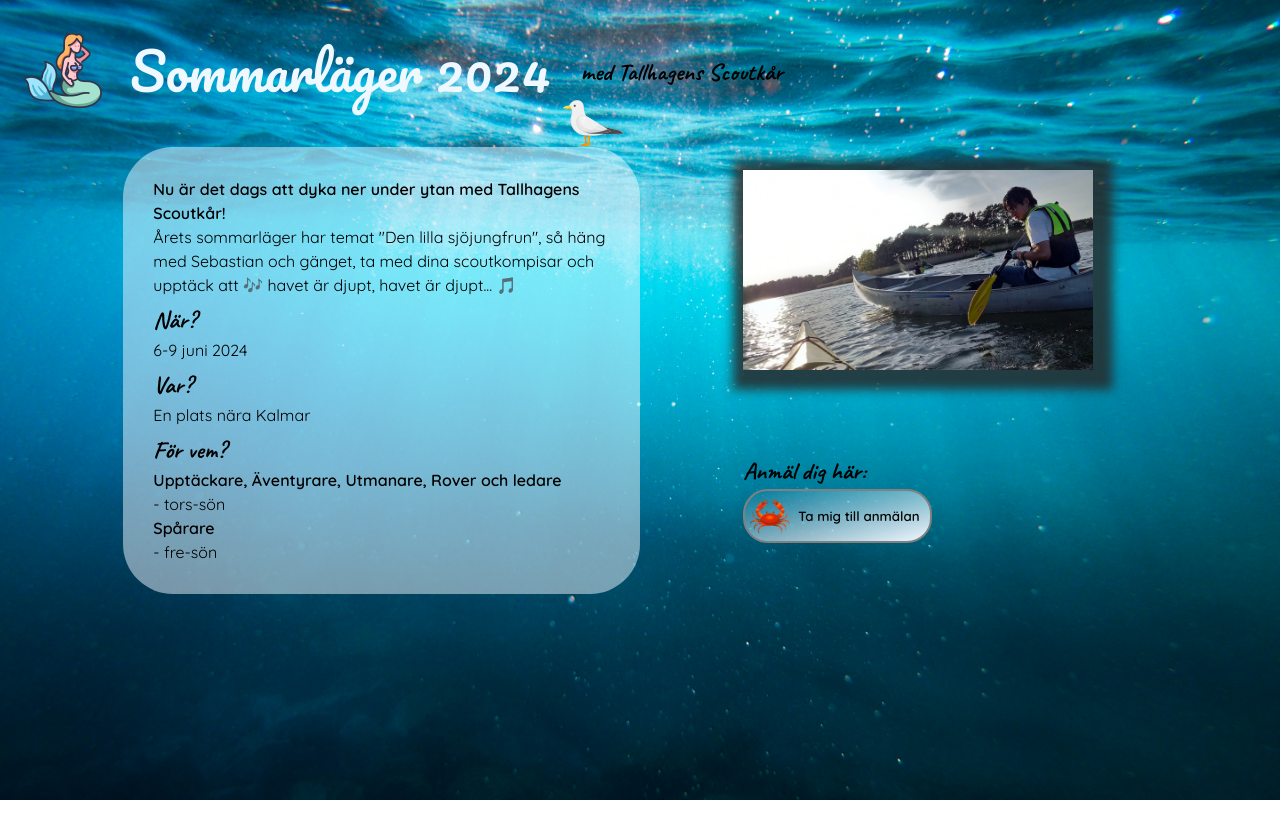
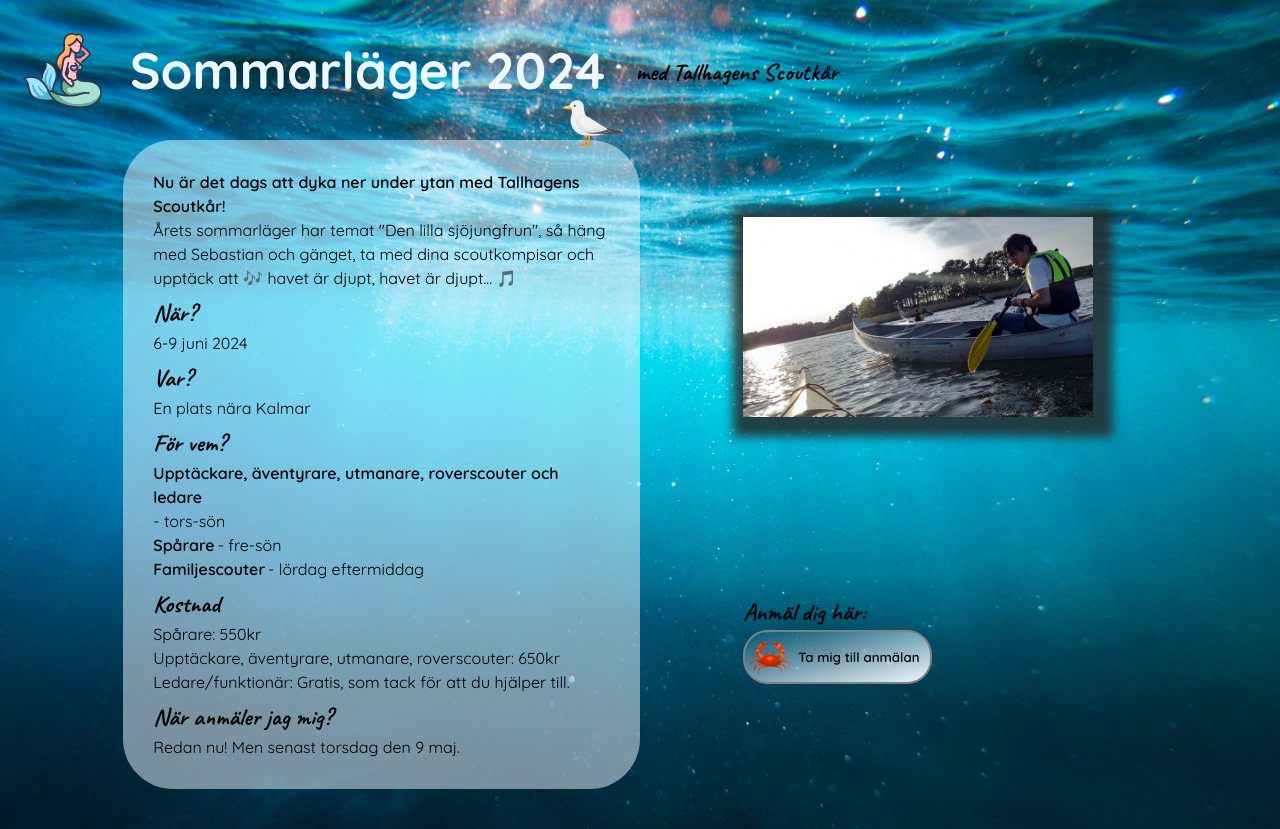
Before and after one commit to Tejpex/tallhagen, a React (Vite) app: page / in a window 1280 px wide. Before the commit the page ends 800 px from the top, so only its background shows below. Built offline with nearby package versions, Linux system fonts and the light colour scheme; a web font is replaced by a local one.

Commit message:
Added more information

```diff
--- a/src/App.css
+++ b/src/App.css
@@ -13,7 +13,7 @@ body {
 
 h1 {
   color: #f0f8ff;
-  font-family: "Pacifico", cursive;
+  font-family: "Quicksand", sans-serif;
   font-size: 2.5em;
   margin: 0 5px 0 0;
 }
@@ -34,6 +34,11 @@ a {
 
 .bold {
   font-weight: 600;
+}
+
+.same-row {
+  display: flex;
+  gap: 3px;
 }
 
 .nav-bar {
@@ -134,6 +139,10 @@ a {
   font-style: normal;
 }
 
+.pacifico {
+  font-family: "Pacifico", cursive;
+}
+
 @media (min-width: 667px) and (max-width: 1024px) {
   h1 {
     font-size: 3.2em;
--- a/src/components/Info.jsx
+++ b/src/components/Info.jsx
@@ -7,7 +7,9 @@ export const Info = () => {
         Nu är det dags att dyka ner under ytan med Tallhagens Scoutkår!
       </p>
       <p>
-        Årets sommarläger har temat &quot;Den lilla sjöjungfrun&quot;, så häng med Sebastian och gänget, ta med dina scoutkompisar och upptäck att 🎶 havet är djupt, havet är djupt... 🎵
+        Årets sommarläger har temat &quot;Den lilla sjöjungfrun&quot;, så häng
+        med Sebastian och gänget, ta med dina scoutkompisar och upptäck att 🎶
+        havet är djupt, havet är djupt... 🎵
       </p>
       <h2>När?</h2>
       <p>6-9 juni 2024</p>
@@ -15,10 +17,24 @@ export const Info = () => {
       {/*<p>Skäggenäs</p>*/}
       <p>En plats nära Kalmar</p>
       <h2>För vem?</h2>
-      <p className="bold">Upptäckare, Äventyrare, Utmanare, Rover och ledare</p>
+      <p className="bold">Upptäckare, äventyrare, utmanare, roverscouter och ledare</p>
       <p>- tors-sön</p>
-      <p className="bold">Spårare</p>
-      <p>- fre-sön</p>
+      <div className="same-row">
+        <p className="bold">Spårare</p>
+        <p>- fre-sön</p>
+      </div>
+      <div className="same-row">
+        <p className="bold">Familjescouter</p>
+        <p>- lördag eftermiddag</p>
+      </div>
+      <h2>Kostnad</h2>
+      <p>
+        Spårare: 550kr <br/> Upptäckare, äventyrare, utmanare, roverscouter: 650kr <br/>
+        Ledare/funktionär: Gratis, som tack för att du hjälper till.
+      </p>
+      <h2>När anmäler jag mig?</h2>
+      <p>Redan nu! Men senast torsdag den 9 maj.</p>
+      {/*<p>Sista avanmälningsdag är 23 maj.</p>*/}
     </div>
   );
 }
```
Also changed, not shown: src/components/Equipment.jsx (added, +14 -0 lines).
